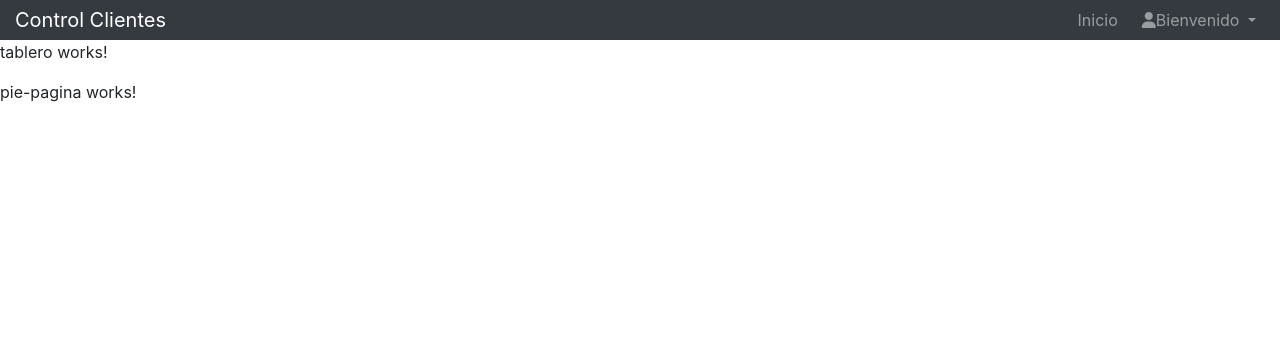
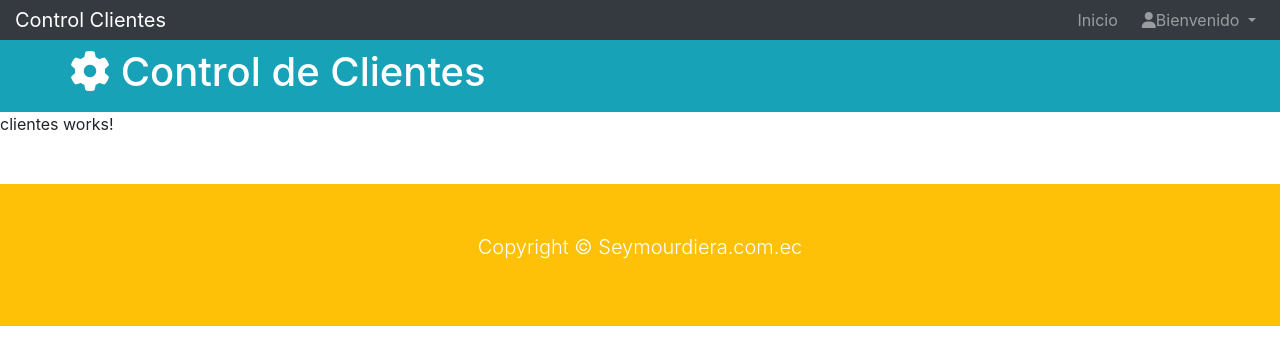
Before and after one commit to bassdevyer/control-clientes, an Angular app: page / in a window 1280 px wide. Shown: the top 364 px of the page. Built offline with nearby package versions, Linux system fonts and the light colour scheme.

Commit message:
Dashboard & footer components

```diff
--- a/src/app/componentes/pie-pagina/pie-pagina.component.html
+++ b/src/app/componentes/pie-pagina/pie-pagina.component.html
@@ -1 +1,12 @@
-<p>pie-pagina works!</p>
+<footer id="pie-pagina" class="bg-warning text-white mt-5 p-5">
+  <div class="container">
+    <div class="row">
+      <div class="col">
+        <p class="lead text-center">
+          Copyright &copy; Seymourdiera.com.ec
+        </p>
+      </div>
+    </div>
+  </div>
+
+</footer>
--- a/src/app/componentes/tablero/tablero.component.html
+++ b/src/app/componentes/tablero/tablero.component.html
@@ -1 +1,14 @@
-<p>tablero works!</p>
+<header id="main-header" class="py-2 bg-info text-white">
+  <div class="container">
+    <div class="row">
+      <div class="coll-md-8">
+        <h1>
+          <i class="fas fa-cog"></i> Control de Clientes
+        </h1>
+      </div>
+
+    </div>
+  </div>
+</header>
+
+<app-clientes></app-clientes>
```
